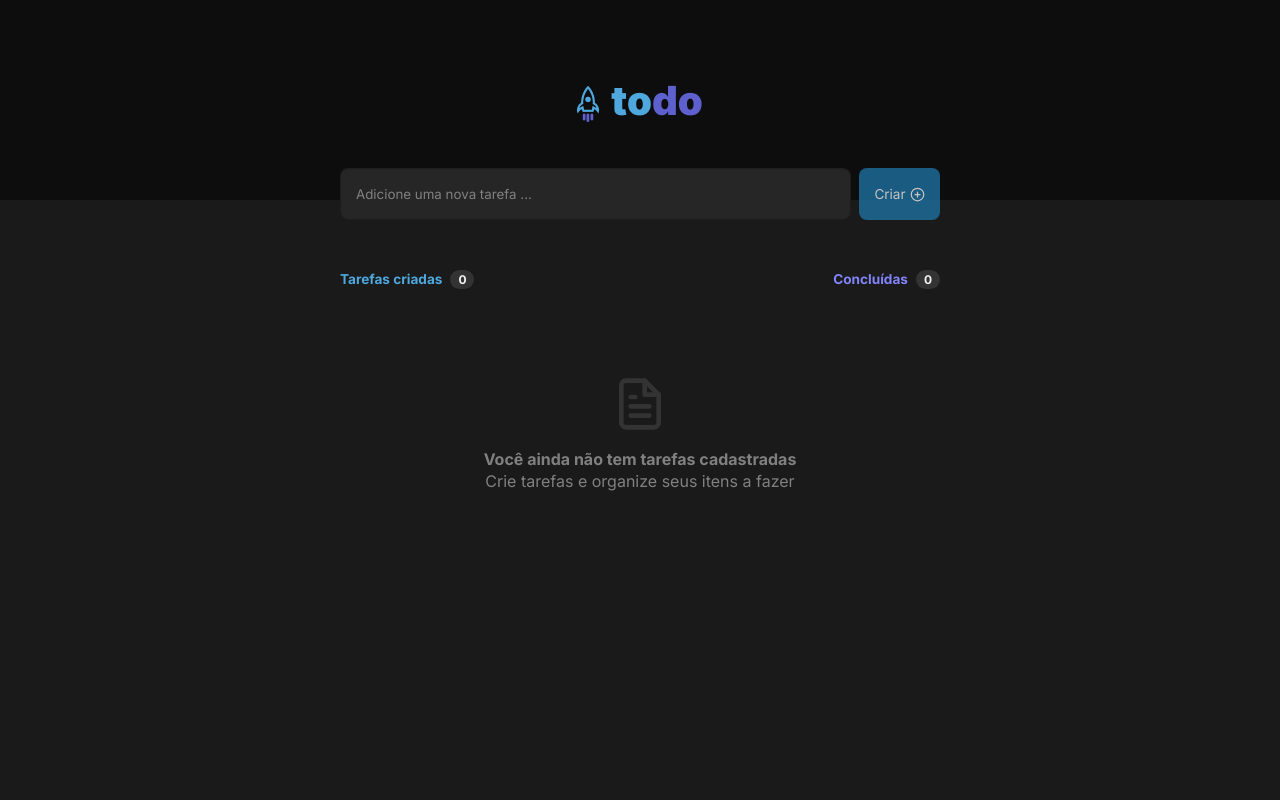
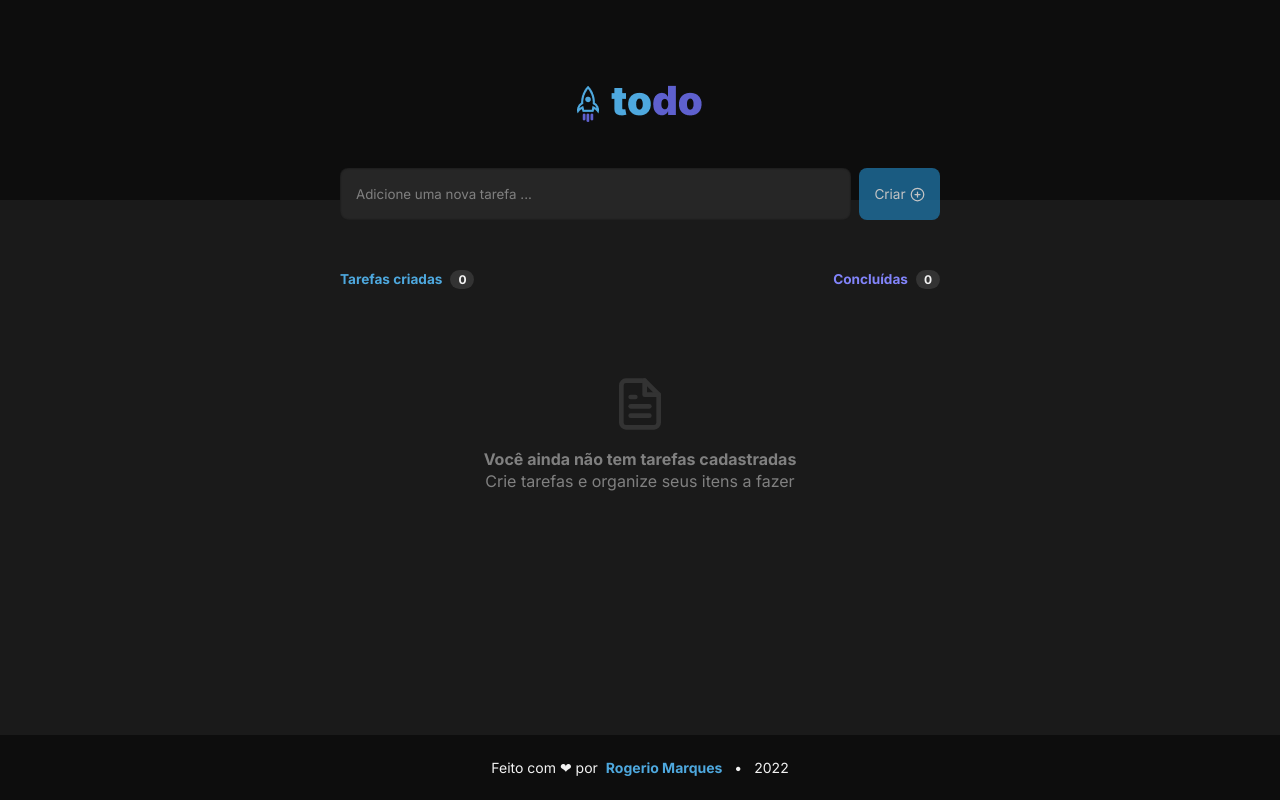
Before and after one commit to rogerrm95/to-do-2.0, a React (Vite) app: page / in a window 1280 px wide. Built offline with nearby package versions, Linux system fonts and the light colour scheme.

Commit message:
add: Footer

```diff
--- a/src/App.module.css
+++ b/src/App.module.css
@@ -1,8 +1,13 @@
 .App {
     display: flex;
-    flex-direction: column;
-    align-items: center;
     width: 100%;
+    height: 100vh;
+
+    display: grid;
+    grid-template-columns: 1fr;
+    grid-template-rows: 200px 1fr 100px;
+    place-items: center;
+
 }
 
 .App main {
@@ -12,6 +17,7 @@
     display: flex;
     flex-direction: column;
     gap: 1.5rem;
+    align-self: flex-start;
 }
 
 /* TAREFAS - Container */
--- a/src/App.tsx
+++ b/src/App.tsx
@@ -7,6 +7,7 @@ import { NoResults } from './components/NoResults'
 // Styles //
 import styles from './App.module.css'
 import { TaskItem } from './components/TaskItem'
+import { Footer } from './components/Footer'
 
 // TYPES //
 type Task = {
@@ -157,6 +158,8 @@ export function App() {
           }
         </div>
       </main>
+
+      <Footer />
     </div>
   )
 }
--- /dev/null
+++ b/src/components/Footer/index.tsx
@@ -0,0 +1,14 @@
+import styles from './styles.module.css'
+
+export function Footer() {
+    return (
+        <footer className={styles.footer}>
+            <span>
+                Feito com ❤ por
+                <a href="https://github.com/rogerrm95/to-do-2.0">Rogerio Marques</a>
+            </span>
+
+            <time>2022</time>
+        </footer>
+    )
+}
--- /dev/null
+++ b/src/components/Footer/styles.module.css
@@ -0,0 +1,26 @@
+.footer {
+    background-color: var(--gray-700);
+
+    padding: 1.5rem 2rem;
+    width: 100%;
+
+    display: flex;
+    align-items: center;
+    justify-content: center;
+    gap: 0.75rem;
+
+    align-self: flex-end;
+    font-size: 0.875rem;
+}
+
+.footer a {
+    color: var(--blue);
+    font-weight: bold;
+
+    margin-left: 0.5rem;
+}
+
+.footer time::before {
+    content: '\2022';
+    padding-right: 0.75rem;
+}
```
